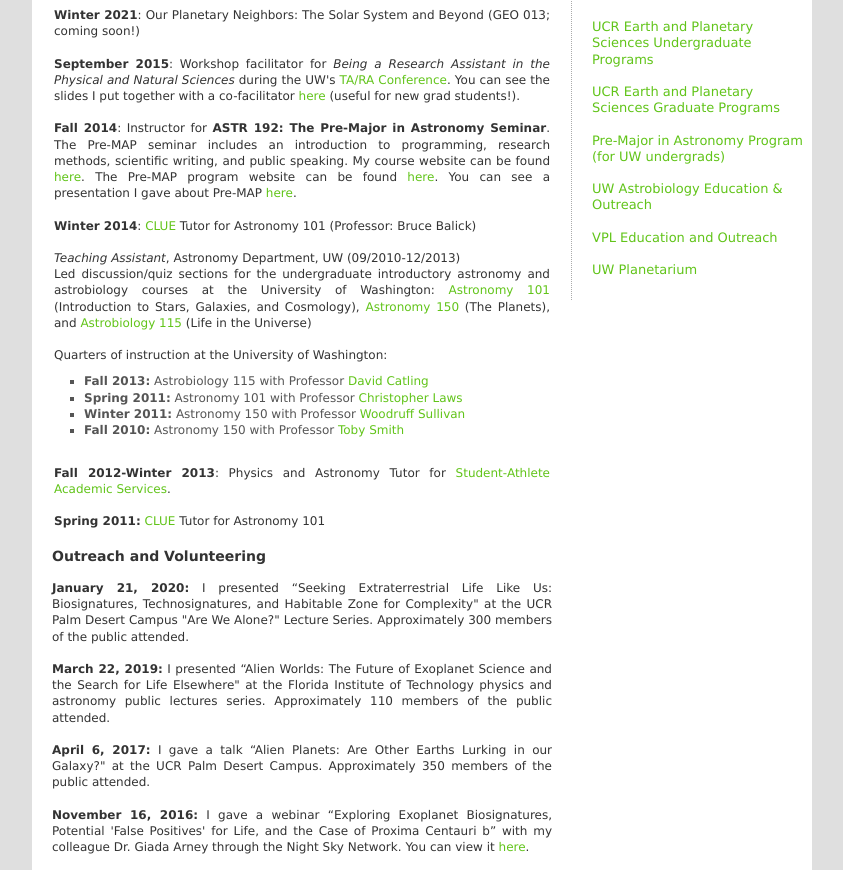
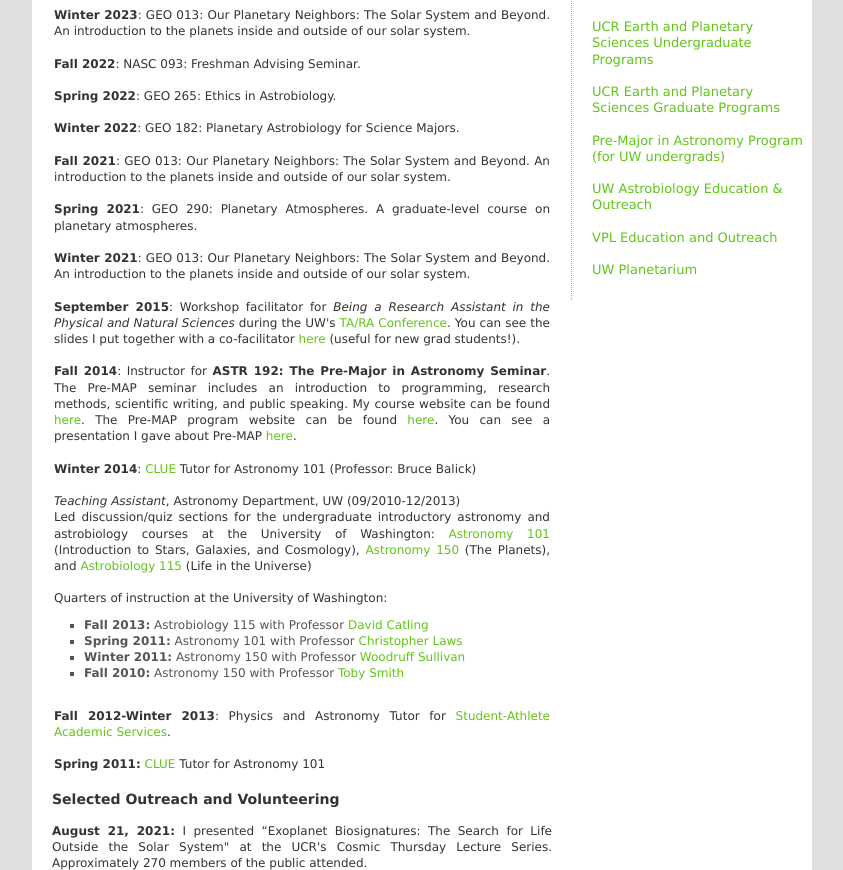
Before and after one commit to eschwiet/eschwiet.github.io, a plain HTML site: page teaching.html in a window 1280 px wide. Shown: the part 393-1263 px from the top of the page, without its empty margins (218-1061 px from the left). Drawn offline with Linux system fonts and the light colour scheme.

Commit message:
updates to index page, teaching page, and profile image

```diff
--- a/teaching.html
+++ b/teaching.html
@@ -58,9 +58,30 @@
 
 <h3>Teaching</h3><br />
 <td>
-<b>Winter 2021</b>: Our Planetary Neighbors: The Solar System and Beyond
- (GEO 013; coming soon!)<br /> <br />
 
+<b>Winter 2023</b>: GEO 013: Our Planetary Neighbors: The Solar System and Beyond.
+ An introduction to the planets inside and outside of our solar system.
+<br /> <br />
+
+<b>Fall 2022</b>: NASC 093: Freshman Advising Seminar.
+<br /> <br />
+
+<b>Spring 2022</b>: GEO 265: Ethics in Astrobiology.
+<br /> <br />
+
+<b>Winter 2022</b>: GEO 182: Planetary Astrobiology for Science Majors.
+<br /> <br />
+
+<b>Fall 2021</b>: GEO 013: Our Planetary Neighbors: The Solar System and Beyond.
+ An introduction to the planets inside and outside of our solar system.
+<br /> <br />
+
+<b>Spring 2021</b>: GEO 290: Planetary Atmospheres. A graduate-level course on planetary atmospheres.
+<br /> <br />
+
+<b>Winter 2021</b>: GEO 013: Our Planetary Neighbors: The Solar System and Beyond.
+ An introduction to the planets inside and outside of our solar system.
+<br /> <br />
 
 <b>September 2015</b>: Workshop facilitator for <i>Being a Research Assistant in the
     Physical and Natural Sciences</i> during the UW's <a
@@ -117,7 +138,9 @@ Quarters of instruction at the University of Washington:<br />
 
 <table border="0">
 <tr>
-<h3>Outreach and Volunteering</h3><br />
+<h3>Selected Outreach and Volunteering</h3><br />
+
+<b>August 21, 2021:</b> I presented “Exoplanet Biosignatures: The Search for Life Outside the Solar System" at the UCR's Cosmic Thursday Lecture Series. Approximately 270 members of the public attended. <br /> <br />
 
 <b>January 21, 2020:</b> I presented “Seeking Extraterrestrial Life Like Us: Biosignatures, Technosignatures, and Habitable Zone for Complexity" at the UCR Palm Desert Campus "Are We Alone?" Lecture Series. Approximately 300 members of the public attended. <br /> <br />
 
```
Also changed, not shown: index.html (+1 -1 lines), images/Schwieterman_headshot_2022.jpg (added).
